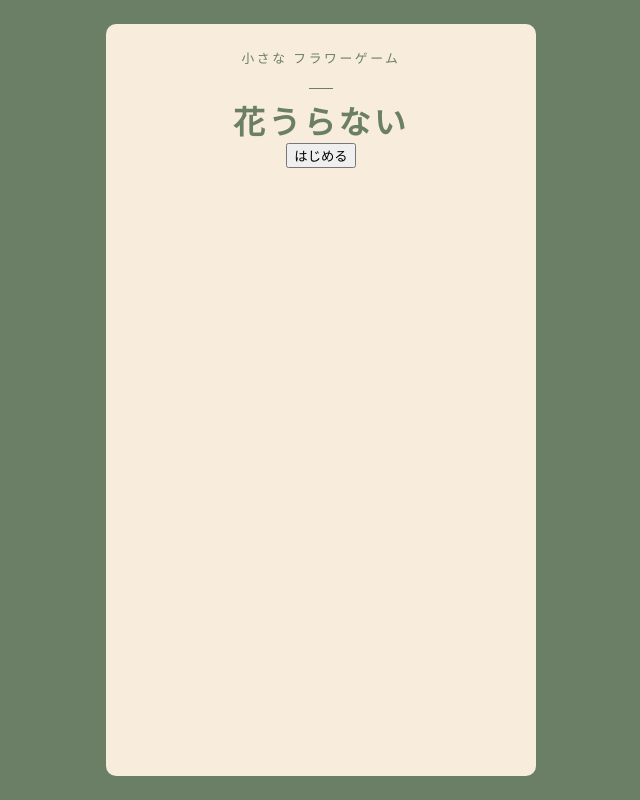
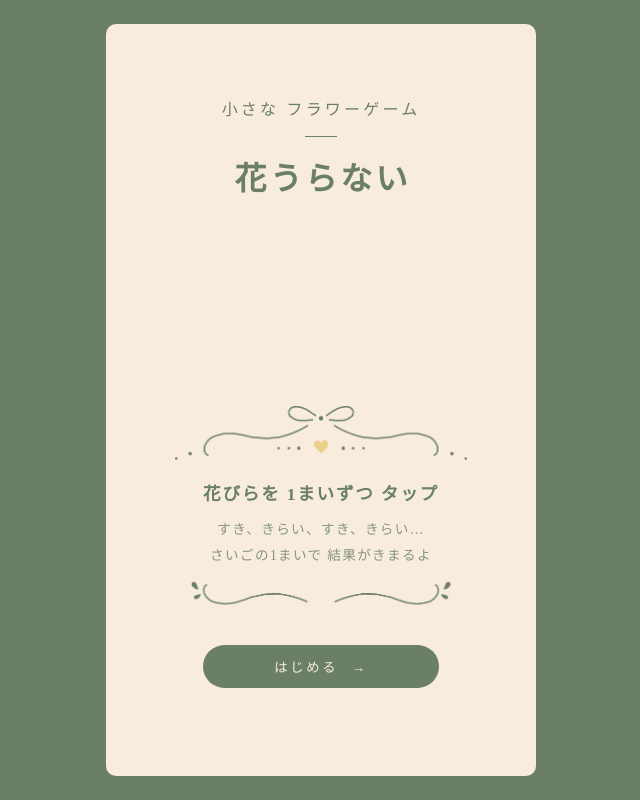
Before and after one commit to Menkuma0022/react-practice, a React (Vite) app in the folder apps/flower-game/: page / in a window 1280 px wide. Shown: the whole page, without its empty margins (319-959 px from the left). Built offline with nearby package versions, Linux system fonts and the light colour scheme; a web font is replaced by a local one.

Commit message:
タイトル画面の実装

```diff
--- a/apps/flower-game/src/components/Petal.css
+++ b/apps/flower-game/src/components/Petal.css
@@ -16,3 +16,7 @@
   pointer-events: auto;
   cursor: pointer;
 }
+
+.petal-arm--falling {
+  animation: petal-fade 0.6s forwards;
+}
--- a/apps/flower-game/src/components/TitleScreen.css
+++ b/apps/flower-game/src/components/TitleScreen.css
@@ -1,22 +1,102 @@
+.title-screen{
+  display: flex;
+  flex: 1;
+  width: 100%;
+  flex-direction: column;
+  align-items: center;
+  padding: 72px 0 88px;
+}
+
+.title-header{
+  text-align: center;
+}
+
 .title-sub,
 .title-main {
   color: var(--green);
 }
 
 .title-sub {
-  margin-top: 24px;
-  font-size: .8em;
+  margin: 0;
+  font-size: 1em;
   letter-spacing: 0.2em;
 }
 
 .title-line {
-  width: 24px;
+  width: 32px;
   height: 1px;
   background: var(--green);
-  margin: 8px 0;
+  margin: 16px auto;
 }
 
 .title-main {
   margin: 0;
   letter-spacing: .1em;
+  margin-right: -0.1em;
 }
+
+.start-btn{
+  margin-top: 40px;
+  background: var(--green);
+  color: var(--cream);
+  border: none;
+  width: 55%;
+  padding: 0.9em 0;
+  border-radius: 999px;
+  letter-spacing:0.2em;
+  cursor: pointer;
+}
+
+.start-btn-arrow {
+  margin-left: 1em;
+}
+/* 遊び方：リボン → 説明 → 草。margin-top: auto で、ボタンと一緒に下へ寄せる */
+.title-howto {
+  margin-top: auto;
+  width: 85%;
+  display: flex;
+  flex-direction: column;
+  align-items: center;
+  color: var(--green);
+  text-align: center;
+}
+
+/* カーブの端が下の草とそろうように、草より少し広め（外側の点々ははみ出してOK） */
+.howto-ribbon {
+  width: 80%;
+}
+
+/* 見出し：大きめ・太め */
+.howto-lead {
+  margin: 20px 0 12px;
+  font-size: 1.1em;
+  font-weight: 700;
+  letter-spacing: 0.1em;
+}
+
+/* 説明：小さめ・薄め・ゆったり */
+.howto-text {
+  margin: 0 0 12px;
+  font-size: 0.85em;
+  line-height: 1.9;
+  letter-spacing: 0.1em;
+  opacity: 0.8;
+}
+
+/* 草2つを左右の端へ */
+.howto-vines {
+  width: 72%;
+  display: flex;
+  justify-content: space-between;
+}
+
+/* 画像の上下に透明な余白があるので、絵の部分だけ切り出して表示する */
+.howto-vine {
+  width: 46%;
+  aspect-ratio: 250 / 50;
+  object-fit: cover;
+}
+
+.howto-vine--flip {
+  transform: scaleX(-1);
+}
--- a/apps/flower-game/src/components/TitleScreen.jsx
+++ b/apps/flower-game/src/components/TitleScreen.jsx
@@ -1,13 +1,31 @@
+import ribbonImg from '../assets/ui/deco-ribbon.png'
+import vineImg from '../assets/ui/deco-vine.png'
 import './TitleScreen.css'
 
 function TitleScreen({onStart}) {
   return (
-    <>
+    <div className='title-screen'>
+      <div className='title-header'>
         <p className="title-sub">小さな フラワーゲーム</p>
         <div className="title-line" />
         <h1 className="title-main">花うらない</h1>
-        <button onClick={onStart}>はじめる</button>
-    </>
+      </div>
+
+      <div className="title-howto">
+        <img className="howto-ribbon" src={ribbonImg} alt="" />
+        <p className="howto-lead">花びらを 1まいずつ タップ</p>
+        <p className="howto-text">
+          すき、きらい、すき、きらい…<br />
+          さいごの1まいで 結果がきまるよ
+        </p>
+        <div className="howto-vines">
+          <img className="howto-vine" src={vineImg} alt="" />
+          <img className="howto-vine howto-vine--flip" src={vineImg} alt="" />
+        </div>
+      </div>
+
+      <button className="start-btn" onClick={onStart}>はじめる<span className="start-btn-arrow">→</span></button>
+    </div>
   )
 }
 
```
Also changed, not shown: apps/flower-game/src/assets/ui/deco-ribbon.png (added), apps/flower-game/src/assets/ui/deco-vine.png (added).
